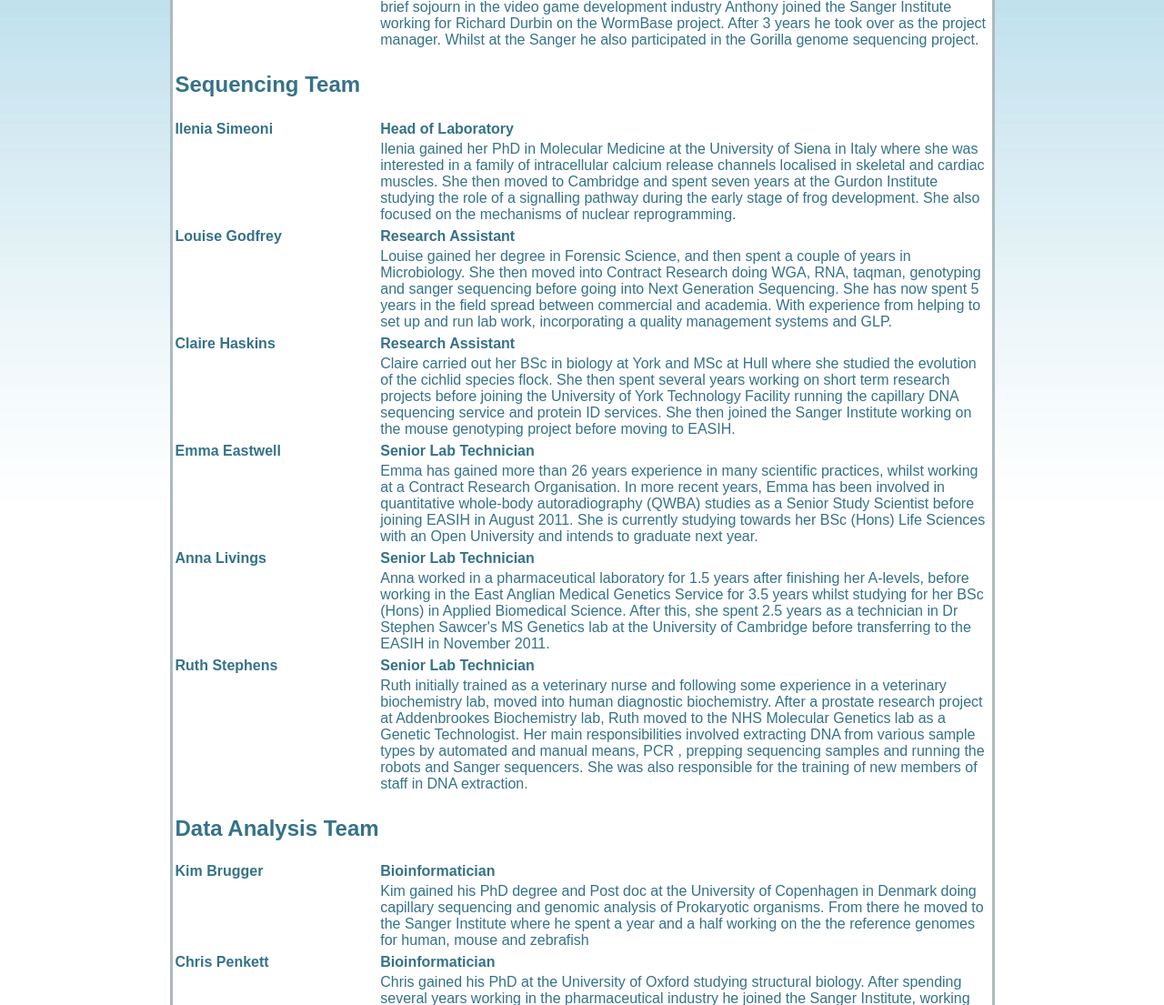
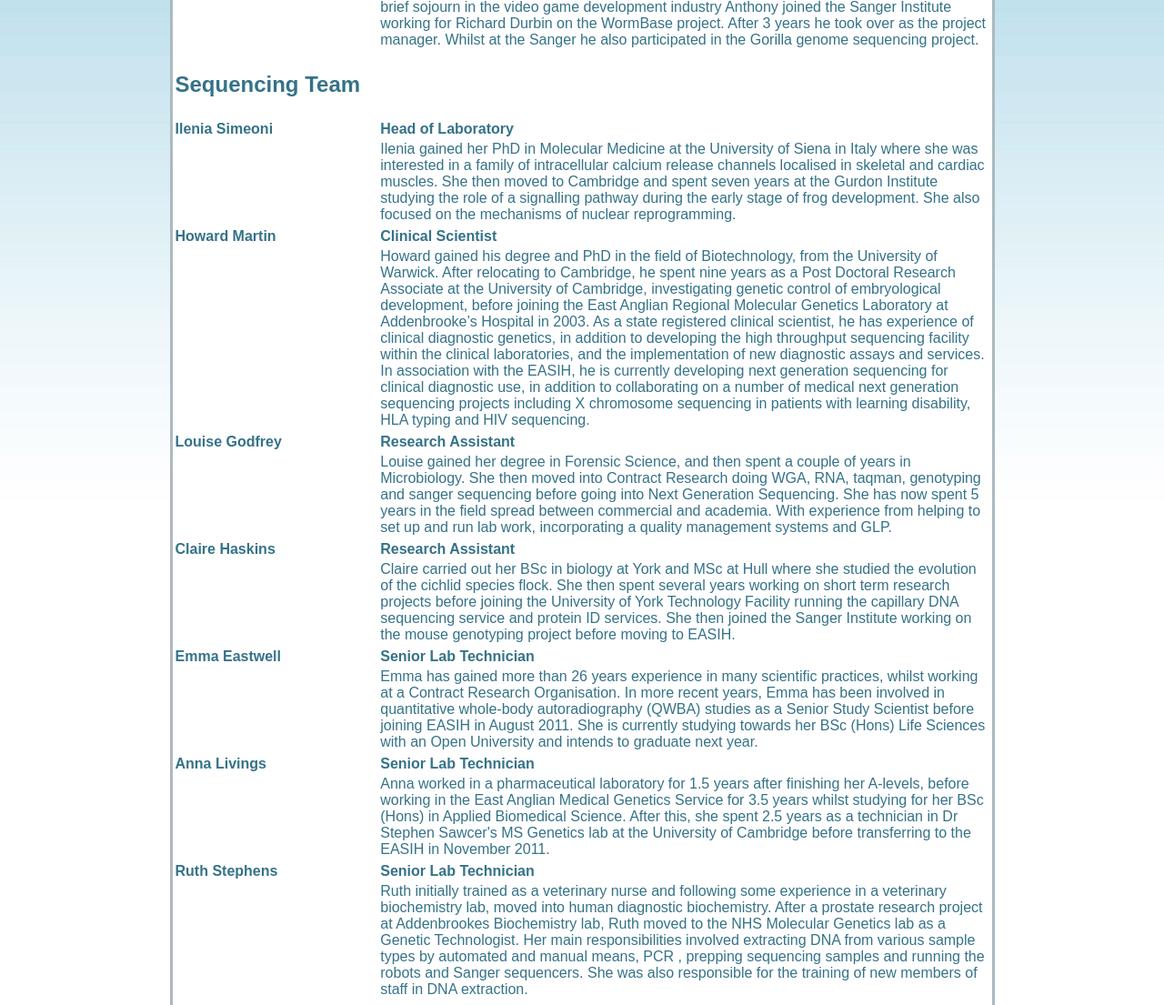
Before and after one commit to brugger/easih-www, a PHP site: page /staff.php in a window 1280 px wide. Shown: the part 414-1519 px from the top of the page at 91% size. Run offline with PHP 8.4, Linux system fonts and the light colour scheme.

Commit message:
Biography of Howard is added to our website

```diff
--- a/WEB/staff.php
+++ b/WEB/staff.php
@@ -36,6 +36,12 @@
 	<tr><td><b>Ilenia Simeoni</b></td><td><b>Head of Laboratory</b></td></tr>
 	<tr><td></td><td>Ilenia gained her PhD in Molecular Medicine at the University of Siena in Italy where she was interested in a family of intracellular calcium release channels localised in skeletal and cardiac muscles. She then moved to Cambridge and spent seven years at the Gurdon Institute studying the role of a signalling pathway during the early stage of frog development. She also focused on the mechanisms of nuclear reprogramming. </td></tr>
 <tr></tr>
+
+
+	<tr><td><b>Howard Martin</b></td><td><b>Clinical Scientist</b></td></tr>
+	<tr><td></td><td>Howard gained his degree and PhD in the field of Biotechnology, from the University of Warwick. After relocating to Cambridge, he spent nine years as a Post Doctoral Research Associate at the University of Cambridge, investigating genetic control of embryological development, before joining the East Anglian Regional Molecular Genetics Laboratory at Addenbrooke’s Hospital  in 2003. As a state registered clinical scientist, he has experience of clinical diagnostic genetics, in addition to developing the high throughput sequencing facility within the clinical laboratories, and the implementation of new diagnostic assays and services. In association with the EASIH, he is currently developing next generation sequencing for clinical diagnostic use, in addition to collaborating on a number of medical next generation sequencing projects including X chromosome sequencing in patients with learning disability, HLA typing and HIV sequencing. </td></tr>
+<tr></tr>
+
 
 <!--	<tr><td><b>Owen McCann</b></td><td><b>Research Assistant</b></td></tr>
 	<tr><td></td><td>Owen spent 14 years working at the Wellcome Trust Sanger Institute initially in fingerprinting and map building for human chromosome 22 and 6 for the human genome project then later in sequence gap closure. More recently he has worked as QC production manager at the Sanger Institute’s large genotyping core facility.</td></tr>
```
